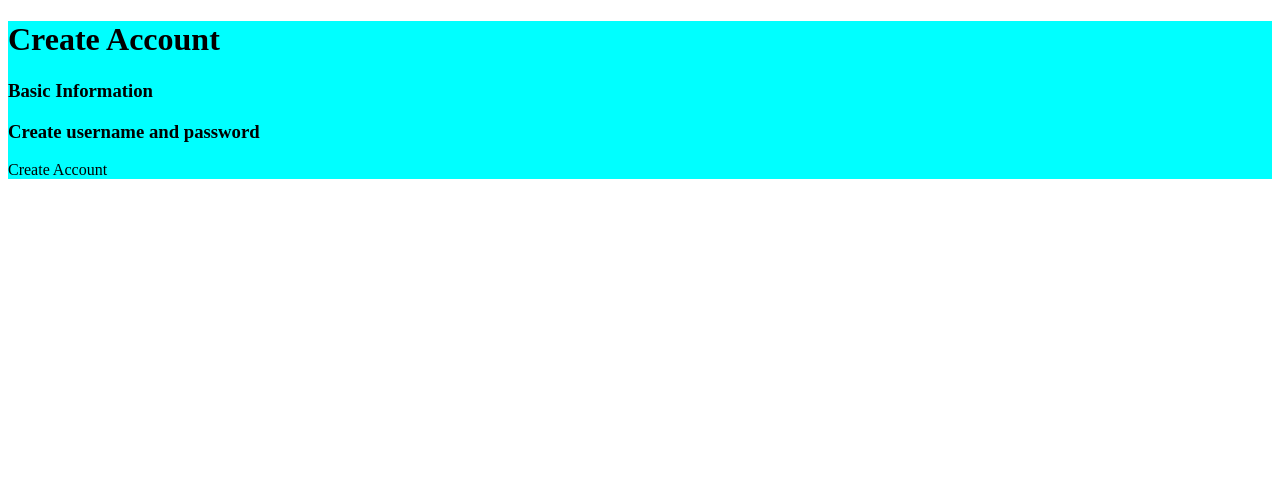
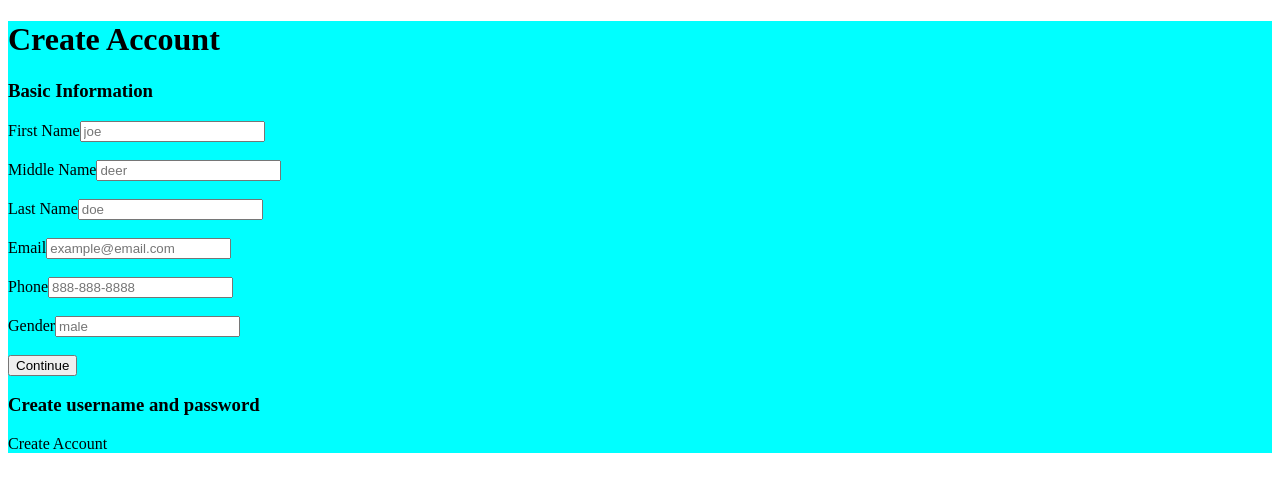
Before and after one commit to jjgarc26/sporting_app, a React (Create React App) app in the folder sporting-app-client/: page / in a window 1280 px wide. Both pictures are taken after a click on the button "Create User". Shown: the top 492 px of the page. Built offline with nearby package versions, Linux system fonts and the light colour scheme.

Commit message:
clean up code

```diff
--- a/sporting-app-client/src/Components/CreateUser/CreateUser.jsx
+++ b/sporting-app-client/src/Components/CreateUser/CreateUser.jsx
@@ -3,11 +3,15 @@ import CreateUserForm from "./CreateUserForm";
 import newUser from "../../apis/databaseApi";
 
 const CreateUser = () => {
+  const postUserInfoRequest = async (request) => {
+    let response = await newUser(request);
+  };
+
   return (
     <Card>
       <h1>Create Account</h1>
       <h3>Basic Information</h3>
-      <CreateUserForm />
+      <CreateUserForm postRequest={postUserInfoRequest} />
 
       <h3>Create username and password</h3>
 
--- a/sporting-app-client/src/Components/CreateUser/CreateUserForm.jsx
+++ b/sporting-app-client/src/Components/CreateUser/CreateUserForm.jsx
@@ -2,103 +2,127 @@ import { useEffect } from "react";
 import { useState } from "react";
 
 let defaultValue = {
-  first_name: "",
-  middle_name: "",
-  last_name: "",
+  firstName: "",
+  middleName: "",
+  lastName: "",
   gender: "",
   email: "",
-  date_of_birth: "",
-  user_id: "",
+  dateOfBirth: "",
+  userId: "",
   password: "",
 };
 
-const CreateUserForm = () => {
+const CreateUserForm = (props) => {
   const [userInfo, setUserInfo] = useState(defaultValue);
+  const [logginForm, setLogginForm] = useState(false);
+
   const userInfoHandler = (event) => {
     const { id: name, value } = event.currentTarget;
+    switch (name) {
+      case "confirmPassword":
+        return value === userInfo.password
+          ? console.log("does match")
+          : console.log("does not match");
+      case "password":
+        value === userInfo.password
+          ? console.log("does match")
+          : console.log("does not match");
         setUserInfo((prevState) => {
           return {
             ...prevState,
             [name]: value,
           };
         });
+      default:
+        setUserInfo((prevState) => {
+          return {
+            ...prevState,
+            [name]: value,
           };
+        });
+    }
+  };
+
+  function formSection(labelName, type, id, placeholder) {
+    return (
+      <div>
+        <label>{labelName}</label>
+        <input
+          type={type}
+          id={id}
+          placeholder={placeholder}
+          onChange={userInfoHandler}
+        />
+      </div>
+    );
+  }
 
   useEffect(() => {
     // Use to check if changes are applied
     console.log(userInfo);
   }, [userInfo]);
 
-  let basicInfoForm = () => {
+  function userInformationForm() {
+    return (
       <form>
-      <label>First name</label>
-      <input
-        type="text"
-        id="first_name"
-        placeholder="joe"
-        onChange={userInfoHandler}
-      />
-      <label>Middle name</label>
-      <input
-        type="text"
-        id="middle_name"
-        placeholder="deer"
-        onChange={userInfoHandler}
-      />
-      <label>Last Name</label>
-      <input
-        type="text"
-        id="last_name"
-        placeholder="doe"
-        onChange={userInfoHandler}
-      />
+        {formSection("First Name", "text", "first_name", "joe")}
         <br />
-      <label>Email</label>
-      <input
-        type="email"
-        id="email"
-        placeholder="example@email.com"
-        onChange={userInfoHandler}
-      />
+        {formSection("Middle Name", "text", "middle_name", "deer")}
         <br />
-      <label>Phone</label>
-      <input
-        type="number"
-        id="phone"
-        placeholder="888-888-8888"
-        onChange={userInfoHandler}
-      />
+        {formSection("Last Name", "text", "last_name", "doe")}
         <br />
-      <label>Gender</label>
-      <input
-        type="text"
-        id="gender"
-        placeholder="male"
-        onChange={userInfoHandler}
-      />
+        {formSection("Email", "email", "email", "example@email.com")}
         <br />
-      <button>Continue</button>
-    </form>;
-  };
+        {formSection("Phone", "number", "phone", "888-888-8888")}
+        <br />
+        {formSection("Gender", "text", "gender", "male")}
+        <br />
+        <button
+          onClick={() => {
+            setLogginForm(true);
+          }}
+        >
+          Continue
+        </button>
+      </form>
+    );
+  }
 
-  let userLogginForm = () => {
+  function userLogginInformationForm() {
+    return (
       <form>
-      <label>User Name</label>
-      <input type="text" id="user_id" placeholder="username" />
+        {formSection("User Name", "text", "userId", "username")}
         <br />
-      <label>Password</label>
-      <input type="password" id="user_id" placeholder="password" />
-      <label>Confirm password</label>
-      <input type="password" id="password" placeholder="password" />
+        {formSection("Password", "password", "password", "password")}
         <br />
-      <button>Submit</button>
-    </form>;
-  };
+        {formSection(
+          "Confirm Password",
+          "password",
+          "confirmPassword",
+          "password"
+        )}
+        <br />
+        <button
+          onClick={() => {
+            props.postRequest(userInfo);
+          }}
+        >
+          Submit
+        </button>
+        <button
+          onClick={() => {
+            setLogginForm(false);
+          }}
+        >
+          Back
+        </button>
+      </form>
+    );
+  }
 
   return (
     <div>
-      {basicInfoForm}
-      {userLogginForm}
+      {!logginForm ? userInformationForm() : userLogginInformationForm()}
     </div>
   );
 };
```
Lines whose indentation alone changed are shown as unchanged.
